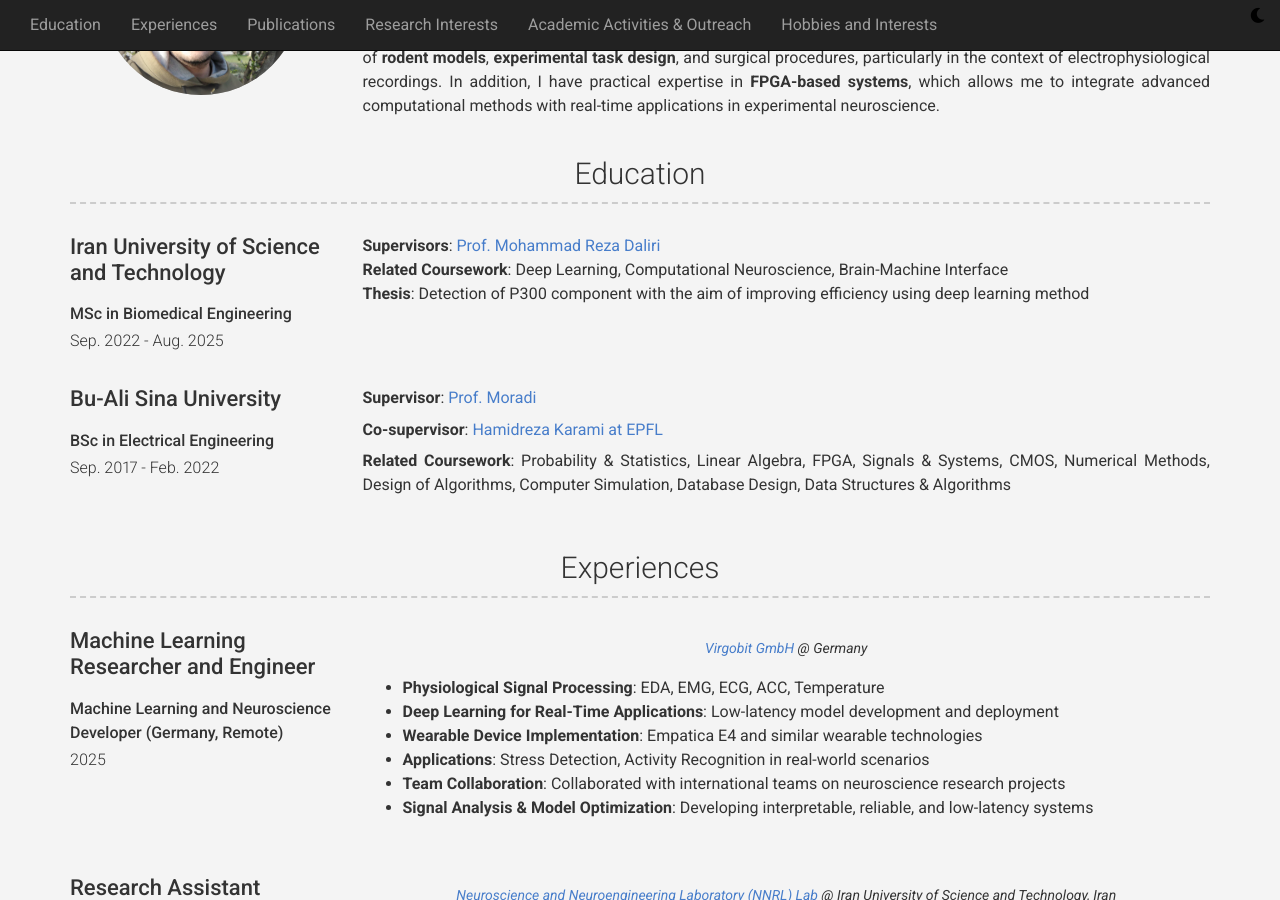
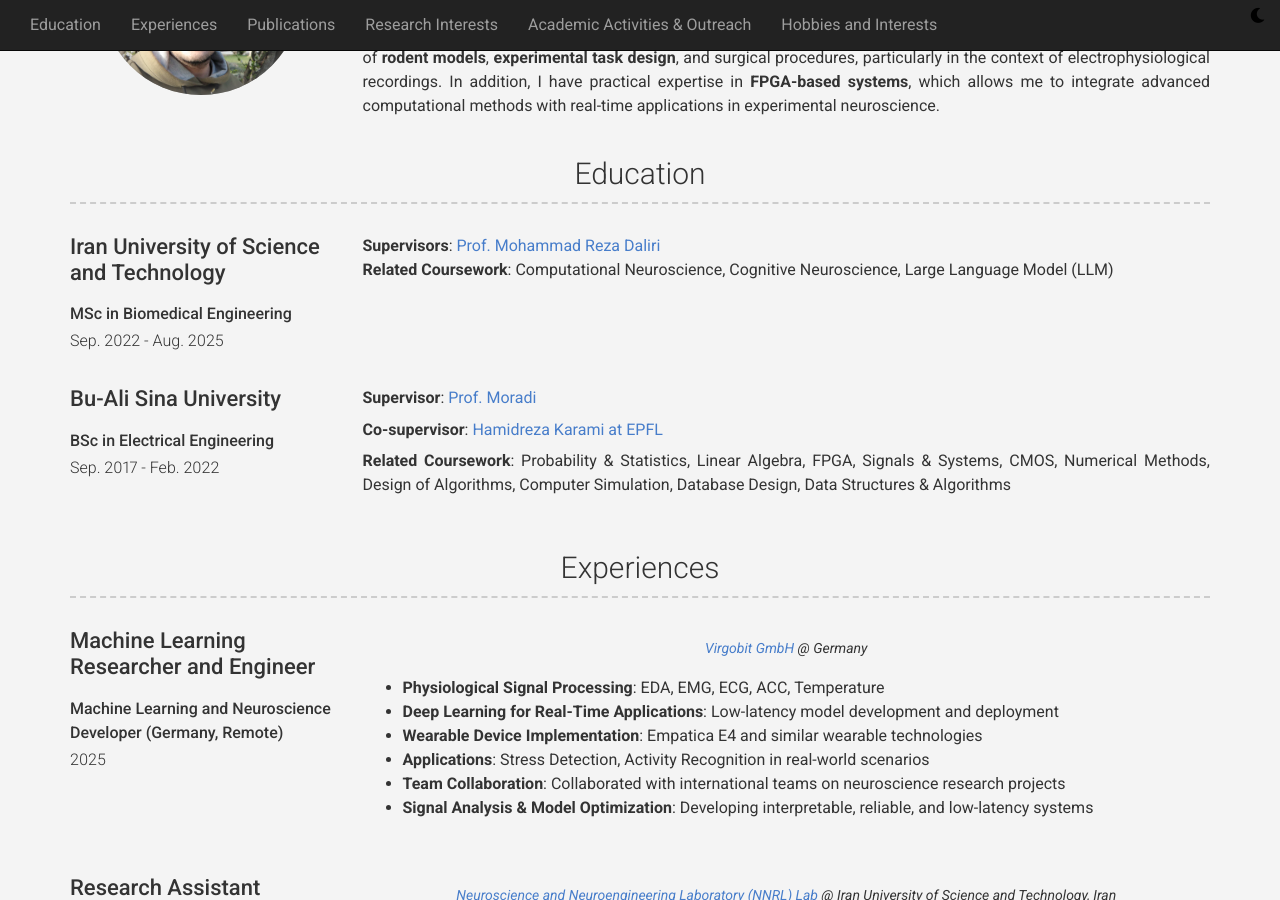
Before and after one commit to HabibiMehdi/HabibiMehdi.github.io, a Jekyll site: the page built from index.md, in a window 1280 px wide and 900 px high, scrolled down 393 px. Built offline with Jekyll 4.4.1, drawn with Linux system fonts in a browser that asks for light colours; nearby versions of some CDN libraries; a style sheet for code colours, icons or effects is not loaded.

Commit message:
Update _config.yml

```diff
--- a/_config.yml
+++ b/_config.yml
@@ -59,8 +59,8 @@ content:
         caption: Sep. 2022 - Aug. 2025
         description: |
           **Supervisors**: [Prof. Mohammad Reza Daliri](https://scholar.google.com/citations?user=yonTD4EAAAAJ&hl=en&oi=ao)
-          **Related Coursework**: Deep Learning, Computational Neuroscience, Brain-Machine Interface
-          **Thesis**: Detection of P300 component with the aim of improving efficiency using deep learning method
+          **Related Coursework**: Computational Neuroscience, Cognitive Neuroscience, Large Language Model (LLM)
+
 
       - layout: left
         title: Bu-Ali Sina University
```
